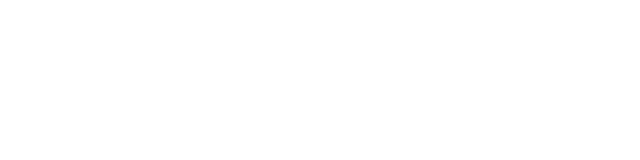
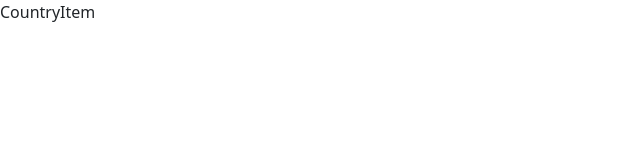
Before and after one commit to egkirpichev/react-country-list, a React (Create React App) app: page / in a window 1280 px wide. Shown: the top 160 px of the page, without its empty margins (0-640 px from the left). Built offline with nearby package versions, Linux system fonts and the light colour scheme.

Commit message:
feat(country-list): add country andf item component files

```diff
--- a/src/App.tsx
+++ b/src/App.tsx
@@ -1,6 +1,7 @@
 import { getTranformedCountries } from "./mappers";
 import countries from "./data/country-data.json"
 import { ICountry, ICountryApi } from "./types";
+import { CountryList } from "./components/CountryList";
 
 
 function App() {
@@ -8,6 +9,7 @@ function App() {
 	const transformedCountries = getTranformedCountries(countries)
 	return (
     <div className="App">
+			<CountryList/>
     </div>
   );
 }
--- /dev/null
+++ b/src/components/CountryItem.tsx
@@ -0,0 +1,7 @@
+import React from 'react'
+
+export const CountryItem = () => {
+	return (
+		<div>CountryItem</div>
+	)
+}
--- /dev/null
+++ b/src/components/CountryList.tsx
@@ -0,0 +1,10 @@
+import React from 'react'
+import { CountryItem } from './CountryItem'
+
+export const CountryList = () => {
+	return (
+		<div>
+			<CountryItem/>
+		</div>
+	)
+}
```
